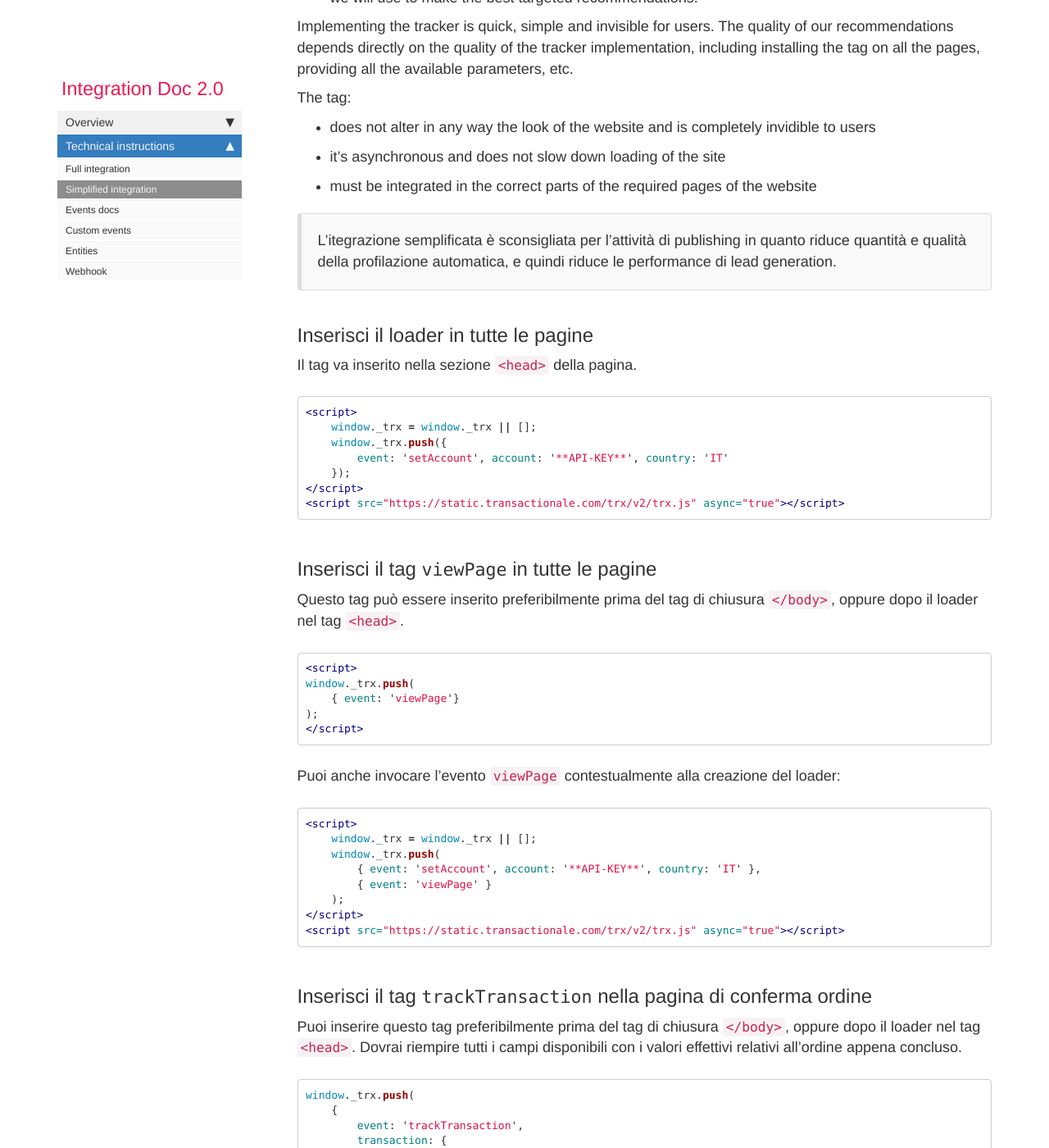
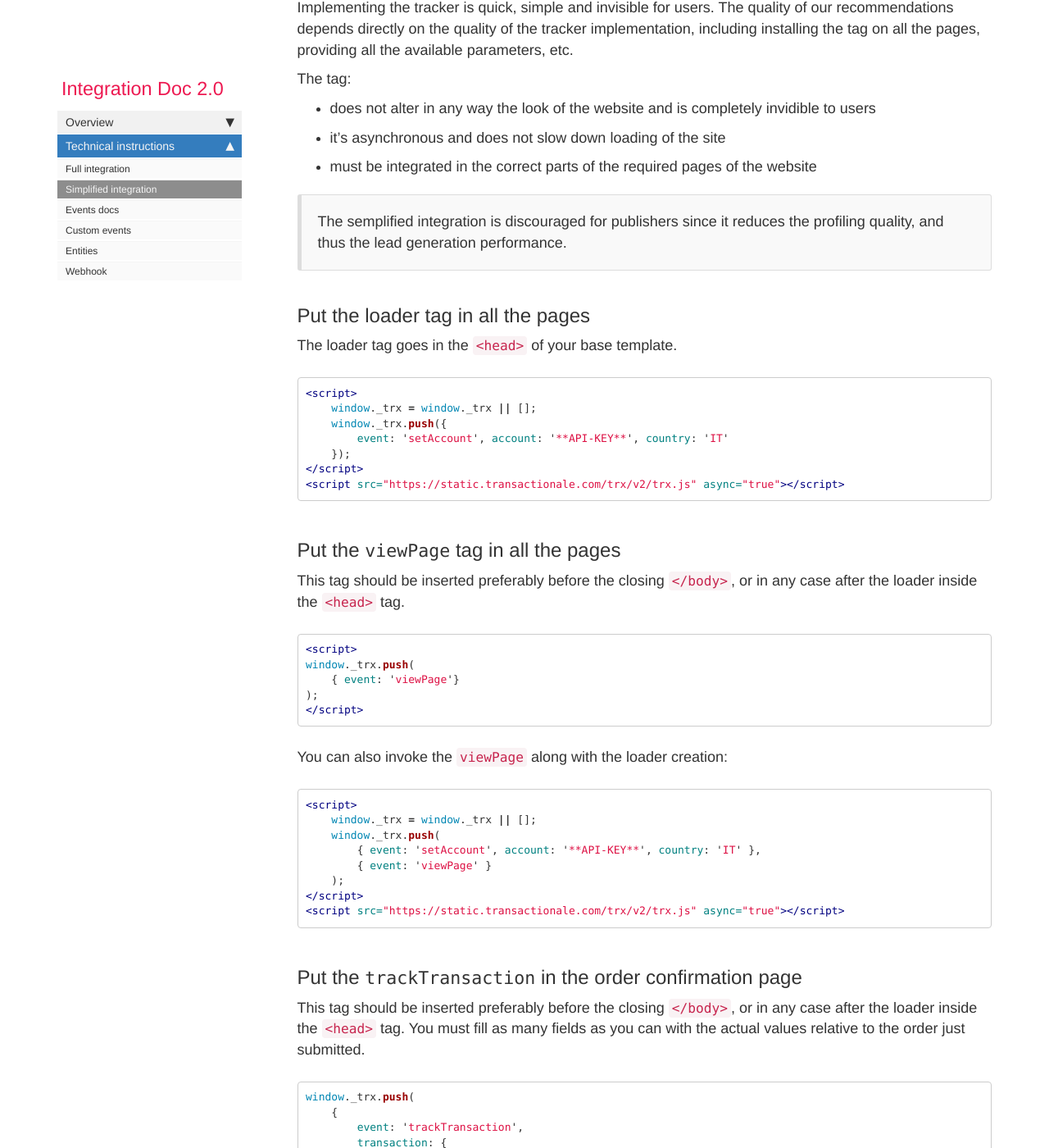
Before and after one commit to flyertech/trx_docs_en, a Jekyll site: the page built from pages/mydoc/simplified_integration.md, in a window 1280 px wide and 1400 px high, scrolled down 589 px. Shown: the whole window at 82% size. Built offline with Jekyll 4.4.1, drawn with Linux system fonts in a browser that asks for light colours; nearby versions of some CDN libraries; comment, search, counter and statistics services are not loaded; some of the changed text lies outside the part shown.

Commit message:
Missing translations.

````diff
--- a/pages/mydoc/simplified_integration.md
+++ b/pages/mydoc/simplified_integration.md
@@ -1,24 +1,24 @@
 ---
-title: Simplified inteagration
+title: Simplified integration
 sidebar: mydoc_sidebar
 permalink: simplified_integration.html
 folder: mydoc
 ---
 
-## Panoramica
+## Overview
 {% include_relative partials/integration_overview.md %}
 
-{% include callout.html content="L'itegrazione semplificata è sconsigliata per l'attività di publishing in quanto riduce quantità e qualità della profilazione automatica, e quindi riduce le performance di lead generation." %}
+{% include callout.html content="The semplified integration is discouraged for publishers since it reduces the profiling quality, and thus the lead generation performance." %}
 
-## Inserisci il loader in tutte le pagine
-Il tag va inserito nella sezione `<head>` della pagina.
+## Put the loader tag in all the pages
+The loader tag goes in the `<head>` of your base template.
 {% include_relative snippets/loader.md %}
 
-## Inserisci il tag `viewPage` in tutte le pagine
-Questo tag può essere inserito preferibilmente prima del tag di chiusura `</body>`, oppure dopo il loader nel tag `<head>`.
+## Put the `viewPage` tag in all the pages
+This tag should be inserted preferably before the closing `</body>`, or in any case after the loader inside the `<head>` tag.
 {% include_relative snippets/viewpage.md %}
 
-Puoi anche invocare l'evento `viewPage` contestualmente alla creazione del loader:
+You can also invoke the `viewPage` along with the loader creation:
 ```html
 <script>
     window._trx = window._trx || [];
@@ -30,8 +30,8 @@ Puoi anche invocare l'evento `viewPage` contestualmente alla creazione del loade
 <script src="https://static.transactionale.com/trx/v2/trx.js" async="true"></script>
 ```
 
-## Inserisci il tag `trackTransaction` nella pagina di conferma ordine
-Puoi inserire questo tag preferibilmente prima del tag di chiusura `</body>`, oppure dopo il loader nel tag `<head>`.
-Dovrai riempire tutti i campi disponibili con i valori effettivi relativi all'ordine appena concluso.
+## Put the `trackTransaction` in the order confirmation page
+This tag should be inserted preferably before the closing `</body>`, or in any case after the loader inside the `<head>` tag.
+You must fill as many fields as you can with the actual values relative to the order just submitted.
 
 {% include_relative snippets/tracktransaction.md %}
````
